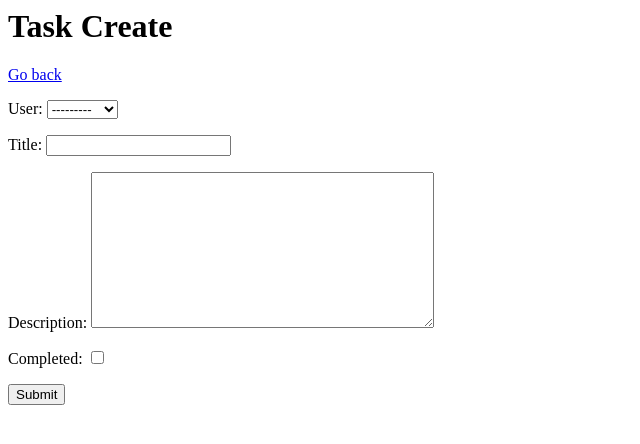
After one commit to alifmazli/django-todo, a Django app: page /task-create/ in a window 1280 px wide. The commit adds this page. Shown: the top 444 px of the page, without its empty margins (0-640 px from the left). Run offline with Django 4.2, Linux system fonts and the light colour scheme; data comes from the database, SQL or seed files in the repository; both versions use the stored data as it was after the commit.

Commit message:
added task-create logic

```diff
--- /dev/null
+++ b/base/templates/base/task_form.html
@@ -0,0 +1,9 @@
+<h1>Task Create</h1>
+
+<a href="{% url 'tasks' %}">Go back</a>
+
+<form method="post" action="">
+    {% csrf_token %}
+    {{form.as_p}}
+    <input type="submit" value="Submit" />
+</form>
--- a/base/templates/base/task_list.html
+++ b/base/templates/base/task_list.html
@@ -1,4 +1,5 @@
 <h1>My To Do List</h1>
+<a href="{% url 'task-create' %}">Add task</a>
 
 <table>
   <tr>
--- a/base/urls.py
+++ b/base/urls.py
@@ -1,7 +1,8 @@
 from django.urls import path
-from .views import TaskList, TaskDetail
+from .views import TaskCreate, TaskList, TaskDetail
 
 urlpatterns = [
     path('', TaskList.as_view(), name='tasks'),
-    path('task/<int:pk>/', TaskDetail.as_view(), name='task')
+    path('task/<int:pk>/', TaskDetail.as_view(), name='task'),
+    path('task-create/', TaskCreate.as_view(), name='task-create')
 ]
--- a/base/views.py
+++ b/base/views.py
@@ -1,7 +1,9 @@
 from asyncio import Task
 from django.shortcuts import render
+from django.urls import reverse_lazy
 from django.views.generic.list import ListView
 from django.views.generic.detail import DetailView
+from django.views.generic.edit import CreateView
 from .models import Task
 
 class TaskList(ListView):
@@ -14,3 +16,8 @@ class TaskDetail(DetailView):
     model = Task
     context_object_name = 'task'
     template_name = 'base/task.html'
+
+class TaskCreate(CreateView):
+    model = Task
+    fields = '__all__'
+    success_url = reverse_lazy('tasks')
```
Also changed, not shown: db.sqlite3.
